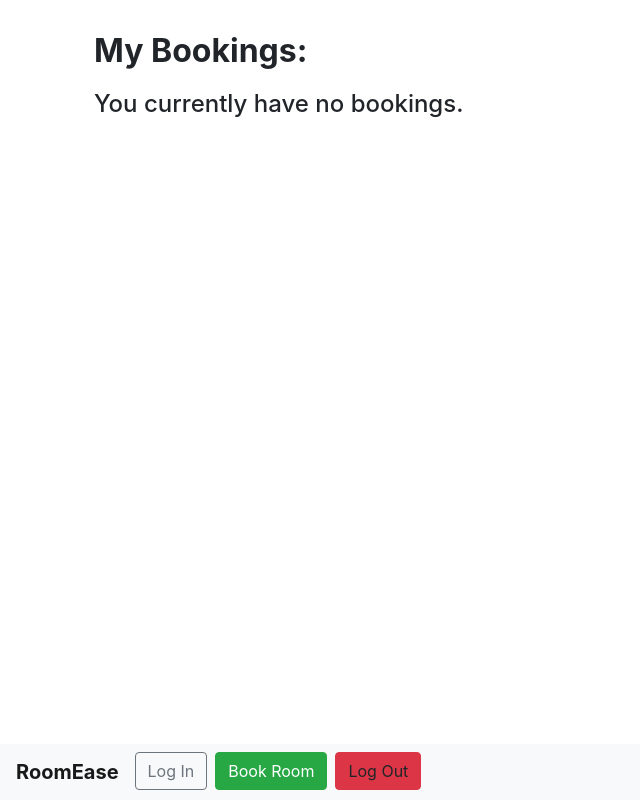
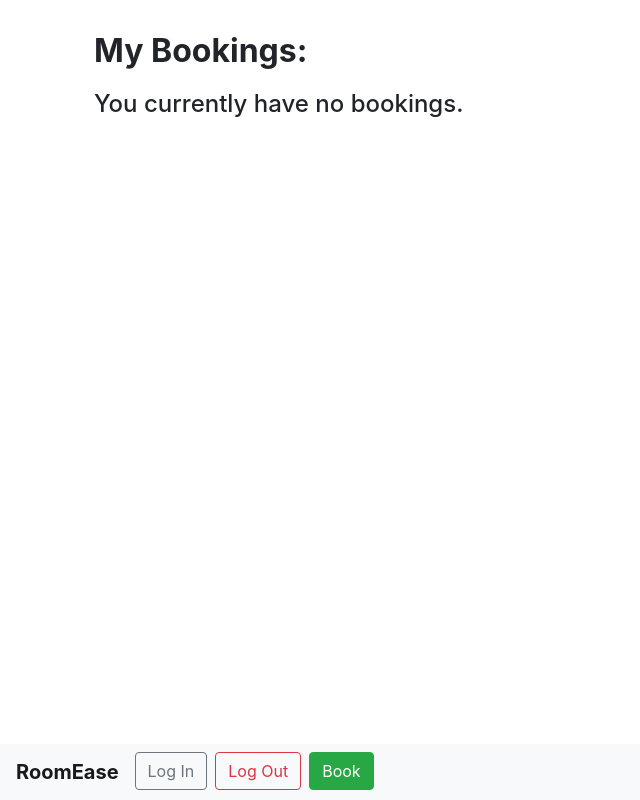
Before and after one commit to bradwindy/OneRoom, a React (Create React App) app in the folder app/: page / in a window 1280 px wide. Shown: the whole page, without its empty margins (0-640 px from the left). Built offline with nearby package versions, Linux system fonts and the light colour scheme.

Commit message:
Fixed butchered Nav bar.

```diff
--- a/app/src/components/Nav.jsx
+++ b/app/src/components/Nav.jsx
@@ -6,7 +6,7 @@ class Nav extends Component {
     logout = event => {
         // Stopping the browser from reloading the page
         //event.preventDefault();
-        localStorage.removeItem('jwtToken')// remove stored local storage JWT token
+        localStorage.removeItem('jwtToken');// remove stored local storage JWT token
         window.location.href = "/login";
     };
 
@@ -21,16 +21,14 @@ class Nav extends Component {
                         <li className="nav-item">
                             <a className="navbar-brand" href="/"><b>RoomEase</b></a>
                         </li>
-
                         <li className="nav-item">
                             <a className="btn btn-outline-secondary mr-2" href="/login" role="button">Log In</a>
                         </li>
-
                         <li className="nav-item">
-                            <a className="btn btn-success mr-2" href="/book/date" role="button">Book Room</a>
+                            <button className="btn btn-outline-danger mr-2" onClick={this.logout}>Log Out</button>
                         </li>
                         <li className="nav-item">
-                            <a className="btn btn-danger" onClick={this.logout} role="button">Log Out</a>
+                            <a className="btn btn-success" href="/book/date" role="button">Book</a>
                         </li>
                     </ul>
                 </div>
```
